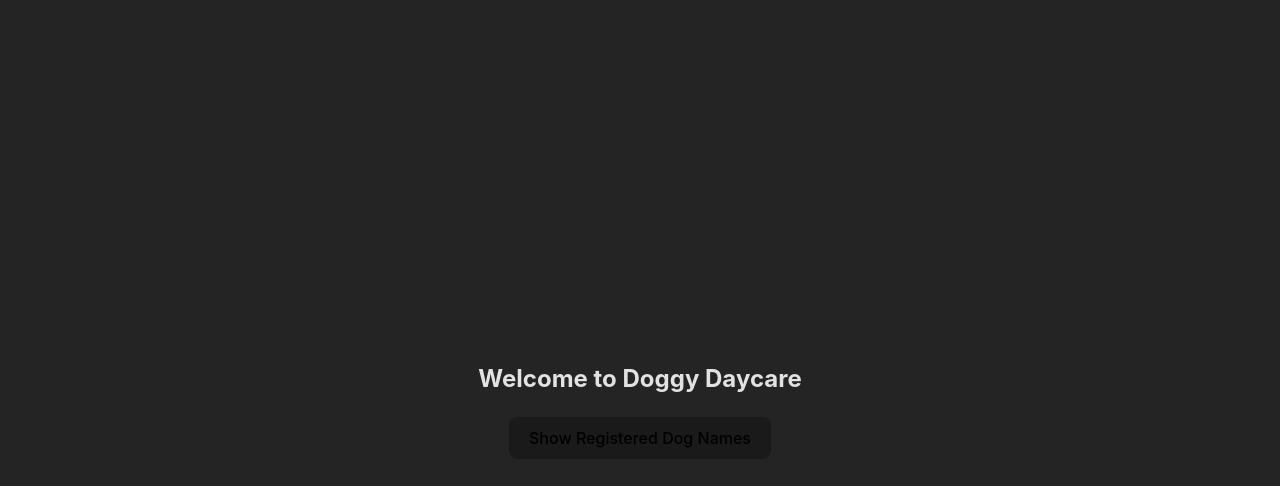
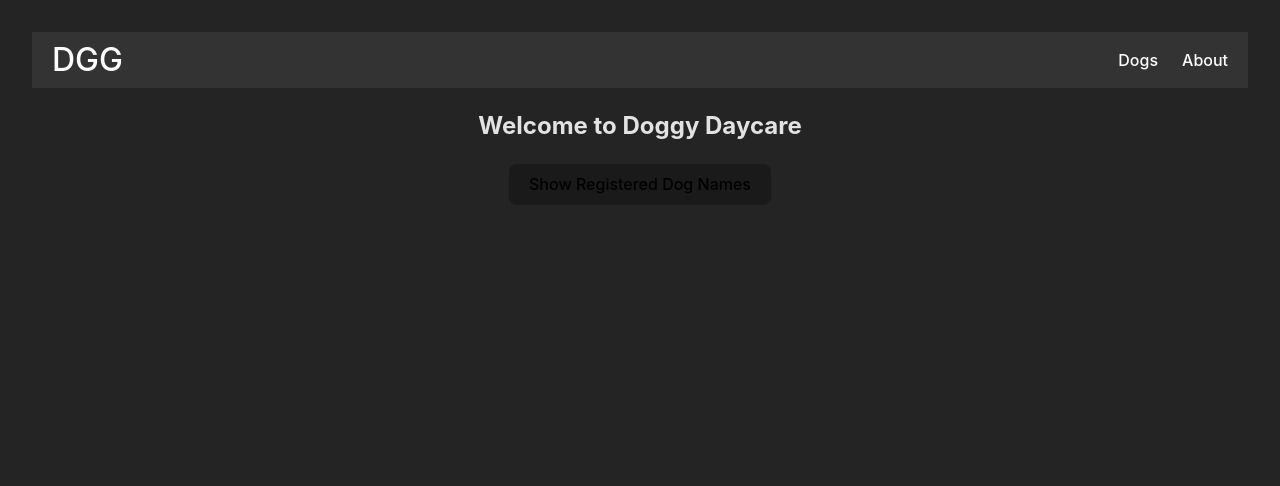
Before and after one commit to emilakerman/doggydaycaretwo, a React (Vite) app: page /#/ in a window 1280 px wide. Shown: the top 486 px of the page. Built offline with nearby package versions, Linux system fonts and the light colour scheme.

Commit message:
added navbar + data now lands in localstorage first, and then added to the dog card components

```diff
--- a/package.json
+++ b/package.json
@@ -12,10 +12,12 @@
     "preview": "vite preview"
   },
   "dependencies": {
+    "bootstrap": "^5.2.3",
     "gh-pages": "^5.0.0",
     "localforage": "^1.10.0",
     "match-sorter": "^6.3.1",
     "react": "^18.2.0",
+    "react-bootstrap": "^2.7.2",
     "react-dom": "^18.2.0",
     "react-router-dom": "^6.10.0",
     "redaxios": "^0.5.1",
--- a/src/App.css
+++ b/src/App.css
@@ -23,8 +23,9 @@ img {
   padding: 16px;
   margin: 16px;
   max-width: 600px;
-  width: 600px;
   color: black;
+  margin-left: 300px;
+  margin-right: 300px;
 }
 #cardContainerName {
   display: flex;
@@ -78,7 +79,9 @@ img {
   align-items: center;
   justify-content: center;
   border-radius: 8px;
-  margin: 16px;
+  margin-bottom: 16px;
+  margin-left: 300px;
+  margin-right: 300px;
 }
 @media (max-width: 480px) {
   #mainContainer {
@@ -114,11 +117,10 @@ img {
     box-shadow: 0px 2px 10px rgba(0, 0, 0, 0.15);
     background-color: #fff;
     padding: 16px;
-    max-width: 230px;
-    width: 230px;
+    max-width: 280px;
+    width: 280px;
     color: black;
-    margin-top: -100px;
-    margin-left: -22px;
+    margin: auto;
   }
 }
 #container div {
--- a/src/App.jsx
+++ b/src/App.jsx
@@ -3,14 +3,18 @@ import './App.css'
 import { Route, Routes } from 'react-router-dom'
 import Welcome from './Components/Welcome'
 import Dognames from './Components/Dognames'
+import Navbar from './Components/Navbar'
+import About from './Components/About'
 
 function App() {
 
   return (
     <div className="App">
+      <Navbar />
       <Routes>
         <Route path="/" element={<Welcome/>}></Route>
         <Route path="/dogs" element={<Dognames/>}></Route>
+        <Route path="/about" element={<About/>}></Route>
         {/* <Route path="/dogs/:specificdog" element={<SpecificDog/>}></Route> */}
       </Routes>
     </div>
--- /dev/null
+++ b/src/Components/About.jsx
@@ -0,0 +1,9 @@
+const About = () => {
+    return (
+        <>
+            <h2>About this site</h2>
+            <p>This is an about us page.</p>
+        </>
+    )
+}
+export default About;
--- a/src/Components/Dognames.jsx
+++ b/src/Components/Dognames.jsx
@@ -16,6 +16,9 @@ const Dognames = () => {
     let [selectedfirst, setselectedDogownerfirst] = useState([]);
     let [selectedlast, setselectedDogownerlast] = useState([]);
     let [selectednumber, setselectedDogphonenumber] = useState([]);
+
+    //local storage list
+    const [storageItems, setStorageItems] = useState([]);
 
     const DogCards = (props) => {
         return (
@@ -97,17 +100,17 @@ const Dognames = () => {
 
     useEffect(() => {
         fetchData();
-    }, [])
+    }, [storageItems])
 
     const fetchData = () => {
-        let updatedDogNameList = [];
+        // let updatedDogNameList = [];
 
         axios.get(apiURL)
         .then((response) => {
-            for (const dogs in response.data.record) {
-                updatedDogNameList.push(response.data.record[dogs]);
-            }
-            setdogNameList(updatedDogNameList.map((dogs) => {
+            localStorage.setItem('dogs', JSON.stringify(response.data.record));
+            setStorageItems(JSON.parse(localStorage.getItem('dogs')));
+
+            setdogNameList(storageItems.map((dogs) => {
                 return (
                     <DogCards name={dogs.name} sex={dogs.sex} breed={dogs.breed}
                     present={dogs.present.toString()} age={dogs.age} chipNumber={dogs.chipNumber} ownerFirstName={dogs.owner.name}
--- /dev/null
+++ b/src/Components/Navbar.jsx
@@ -0,0 +1,17 @@
+import '../navbar.css'
+import { Link } from 'react-router-dom';
+
+const Navbar = () => {
+    return <nav className="nav">
+        <a href="/" className="site-title">DGG</a>
+        <ul>
+            <li>
+                <Link to="/dogs">Dogs</Link>
+            </li>
+            <li>
+                <Link to="/about">About</Link>
+            </li>
+        </ul>
+    </nav>
+}
+export default Navbar;
--- a/src/index.css
+++ b/src/index.css
@@ -23,13 +23,7 @@ a:hover {
   color: #535bf2;
 }
 
-body {
-  margin: 0;
-  display: flex;
-  place-items: center;
-  min-width: 320px;
-  min-height: 100vh;
-}
+
 
 h1 {
   font-size: 3.2em;
--- /dev/null
+++ b/src/navbar.css
@@ -0,0 +1,39 @@
+* {
+    box-sizing: border-box;
+}
+body {
+    margin: 0;
+}
+.nav {
+    background-color: #333;
+    color: white;
+    display: flex;
+    justify-content: space-between;
+    align-items: stretch;
+    gap: 2rem;
+    padding: 0 1rem;
+}
+.nav a {
+    color: inherit;
+    text-decoration: none;
+    height: 100%;
+    display: flex;
+    align-items: center;
+    padding: .25rem;
+}
+.site-title {
+    font-size: 2rem;
+}
+.nav ul {
+    padding: 0;
+    margin: 0;
+    list-style: none;
+    display: flex;
+    gap: 1rem;
+}
+.nav li.active {
+    background-color: #555;
+}
+.nav li:hover {
+    background-color: #777;
+}
```
Also changed, not shown: 1 other file (tests, documents, lock files or other folders).
